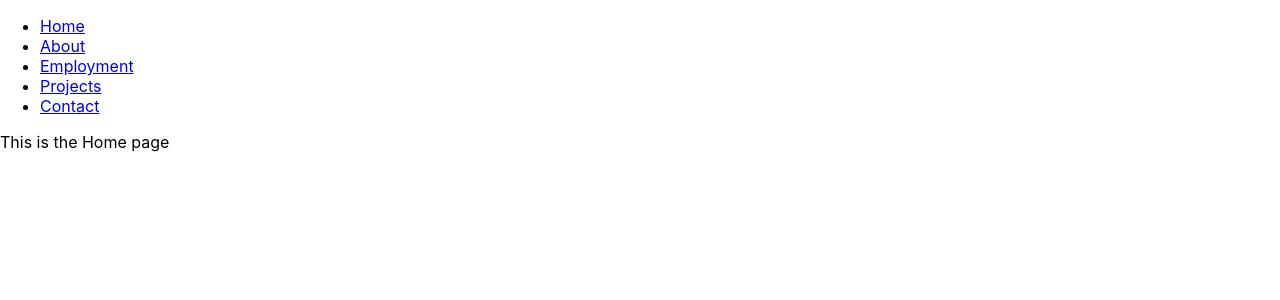
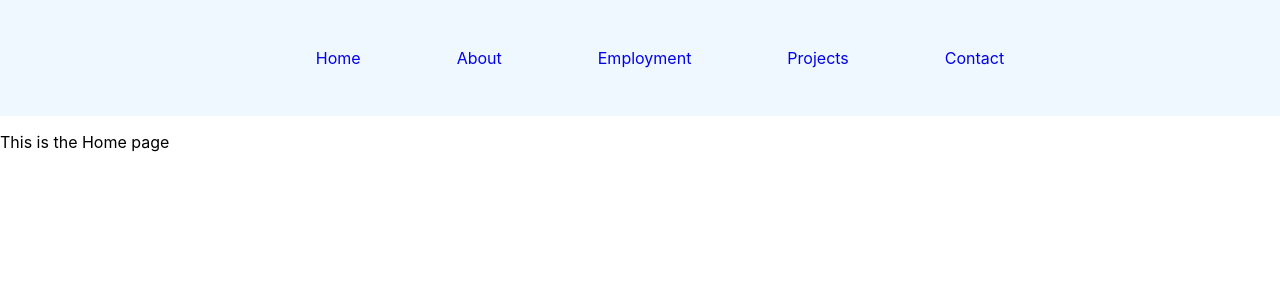
Before and after one commit to kaelaclement/digital-portfolio-challenge, a React (Create React App) app: page / in a window 1280 px wide. Shown: the top 300 px of the page. Built offline with nearby package versions, Linux system fonts and the light colour scheme.

Commit message:
add styles to navbar

```diff
--- a/src/App.css
+++ b/src/App.css
@@ -1,38 +1,18 @@
-.App {
+.nav {
   text-align: center;
+  padding: 2em;
+  background-color: aliceblue;
 }
 
-.App-logo {
-  height: 40vmin;
-  pointer-events: none;
+.nav li{
+  display: inline-block;
+  margin: 0 3em;
 }
 
-@media (prefers-reduced-motion: no-preference) {
-  .App-logo {
-    animation: App-logo-spin infinite 20s linear;
-  }
+.nav a {
+  text-decoration: none;
 }
 
-.App-header {
-  background-color: #282c34;
-  min-height: 100vh;
-  display: flex;
-  flex-direction: column;
-  align-items: center;
-  justify-content: center;
-  font-size: calc(10px + 2vmin);
-  color: white;
+.nav a:hover {
+  text-decoration: underline;
 }
-
-.App-link {
-  color: #61dafb;
-}
-
-@keyframes App-logo-spin {
-  from {
-    transform: rotate(0deg);
-  }
-  to {
-    transform: rotate(360deg);
-  }
-}
--- a/src/components/Navbar.js
+++ b/src/components/Navbar.js
@@ -3,7 +3,7 @@ import { Link } from 'react-router-dom';
 
 const Navbar = () => {
 	return (
-		<div>
+		<div className='nav'>
 			<ul>
 				<li><Link to='/'>Home</Link></li>
 				<li><Link to='/about'>About</Link></li>
```
